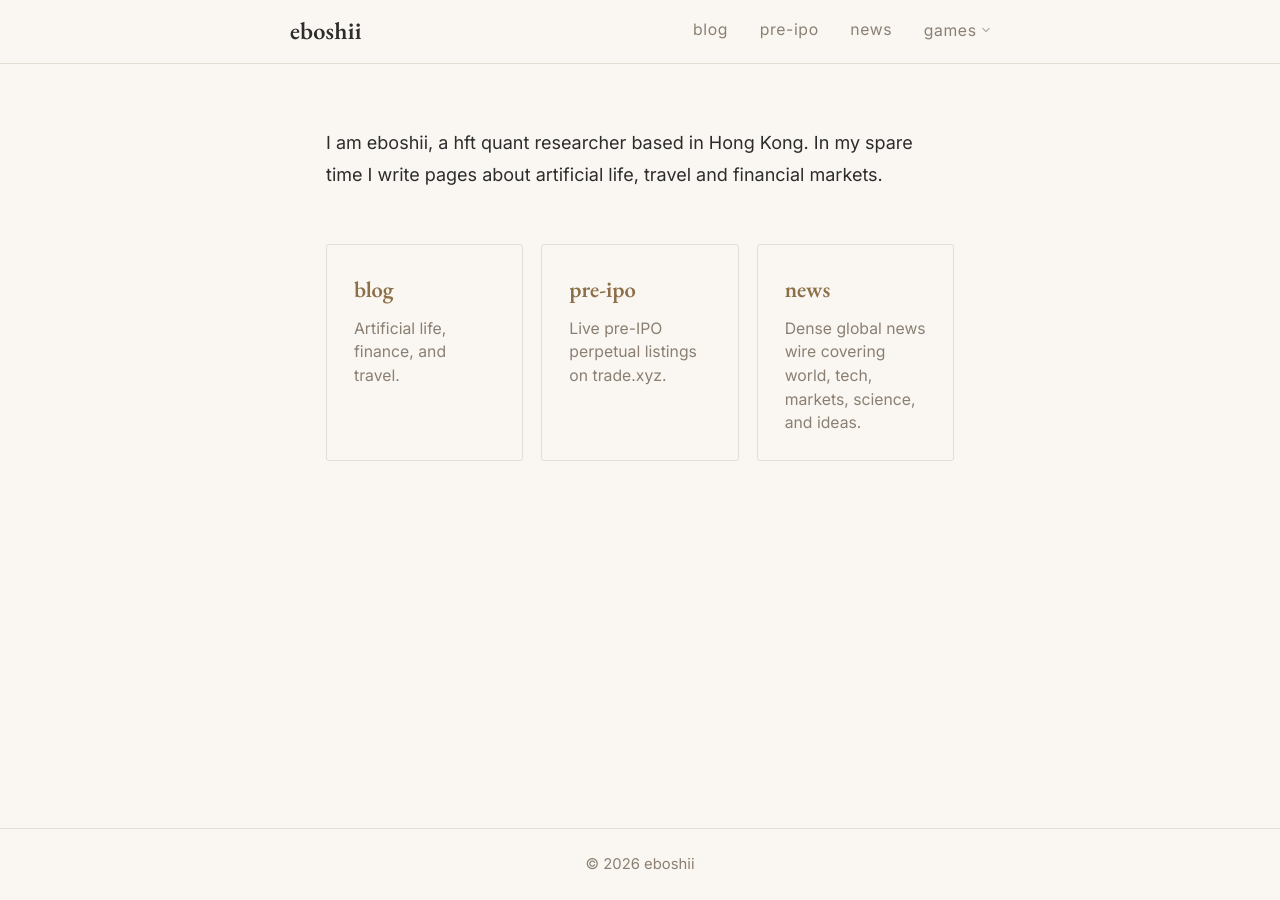
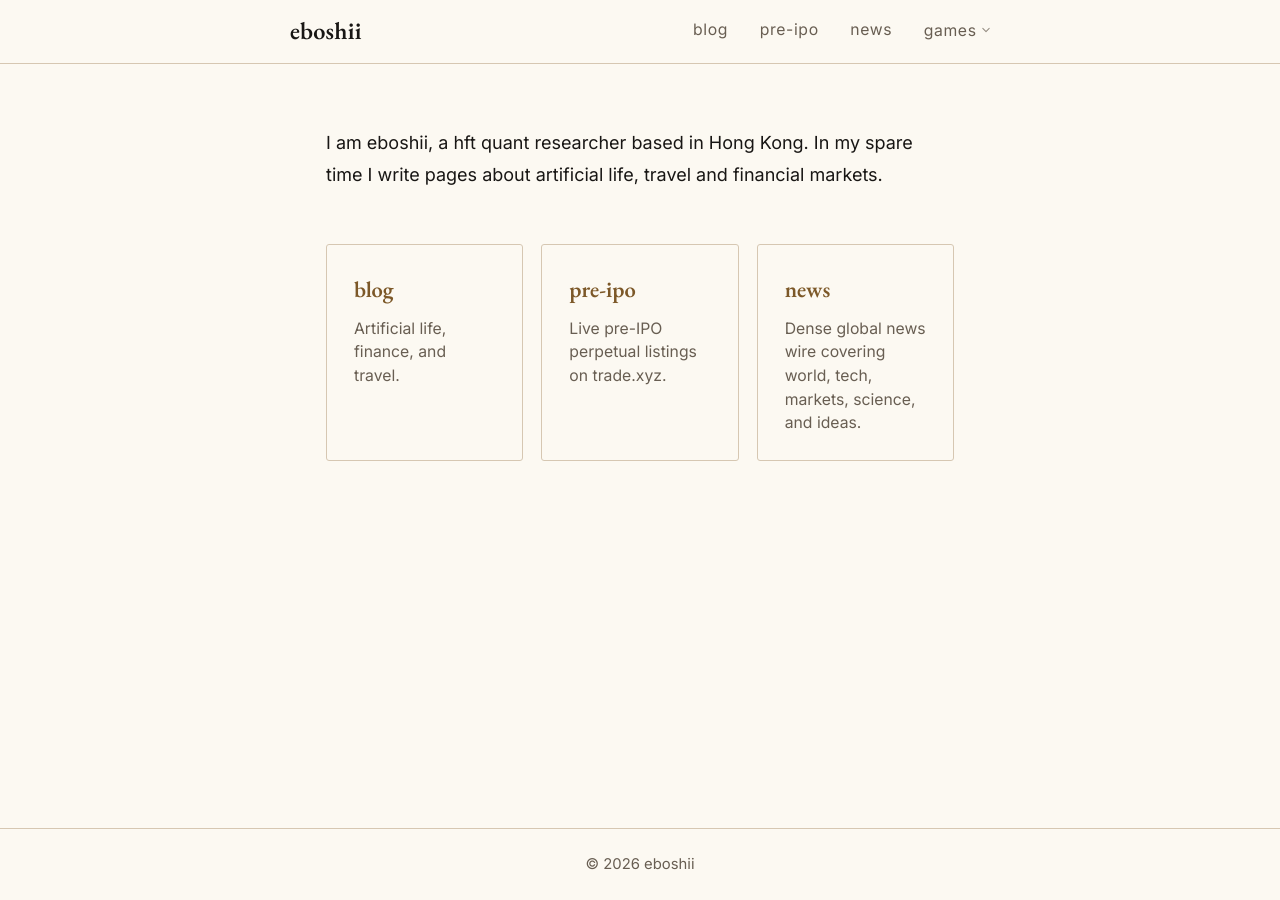
Before and after one commit to eboshii/eboshii.github.io, a Jekyll site: the page built from index.md, in a window 1280 px wide. Built offline with Jekyll 4.4.1, drawn with Linux system fonts in a browser that asks for light colours.

Commit message:
Update site color palette to warm pastel cream background with high-contrast text and defined borders

```diff
--- a/assets/css/main.css
+++ b/assets/css/main.css
@@ -2,14 +2,14 @@
    Design tokens
 ----------------------------------------------- */
 :root {
-  --bg:         #FAF7F2;
-  --bg-raised:  #F3EEE7;
-  --text:       #2C2C2C;
-  --muted:      #8A7F72;
-  --accent:     #8B6F47;
-  --accent-dim: #C9A97A;
-  --border:     #E4DDD4;
-  --code-bg:    #EDE8E0;
+  --bg:         #FCF9F2;
+  --bg-raised:  #F4EDE0;
+  --text:       #181614;
+  --muted:      #685E52;
+  --accent:     #7C5828;
+  --accent-dim: #B89258;
+  --border:     #D6C7B2;
+  --code-bg:    #EFE6D6;
   --max-w:      700px;
   --font-serif: 'EB Garamond', Georgia, serif;
   --font-sans:  'Inter', system-ui, -apple-system, sans-serif;
```
